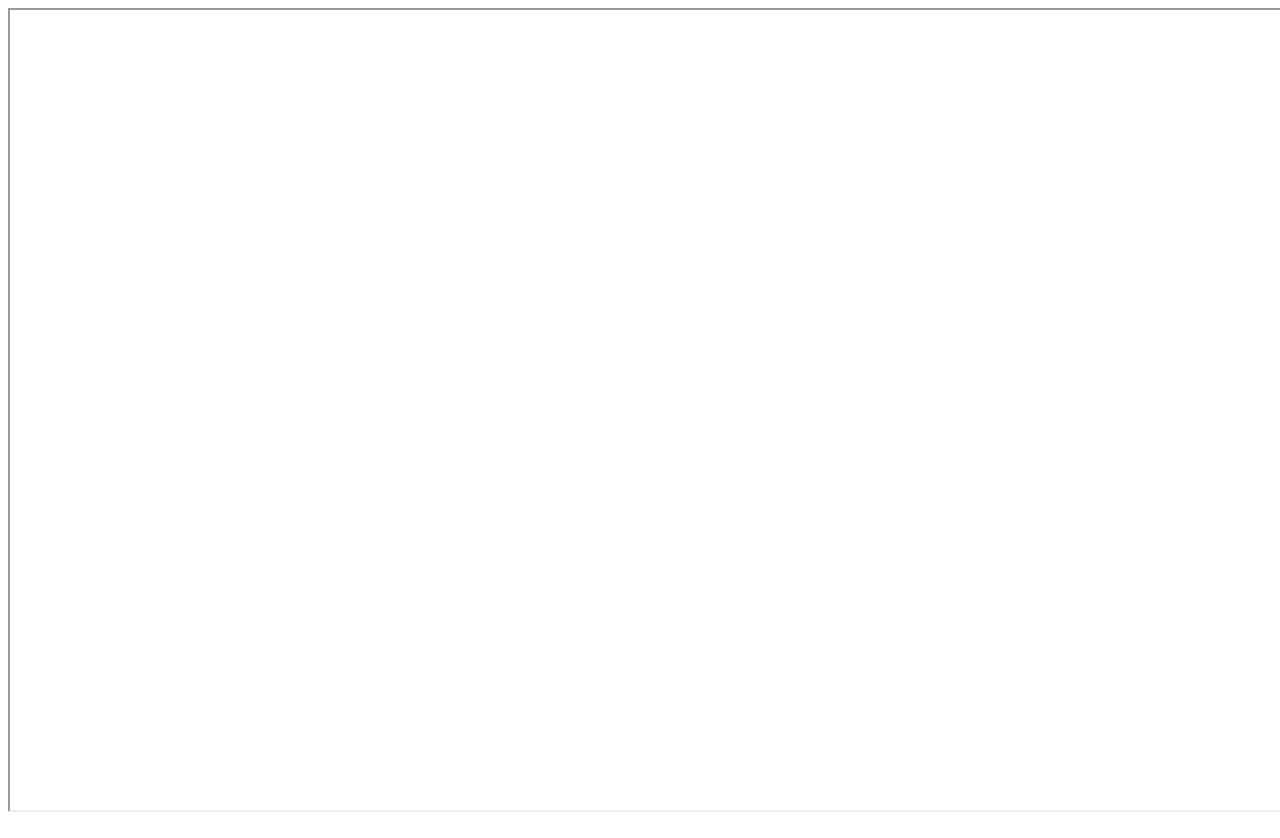
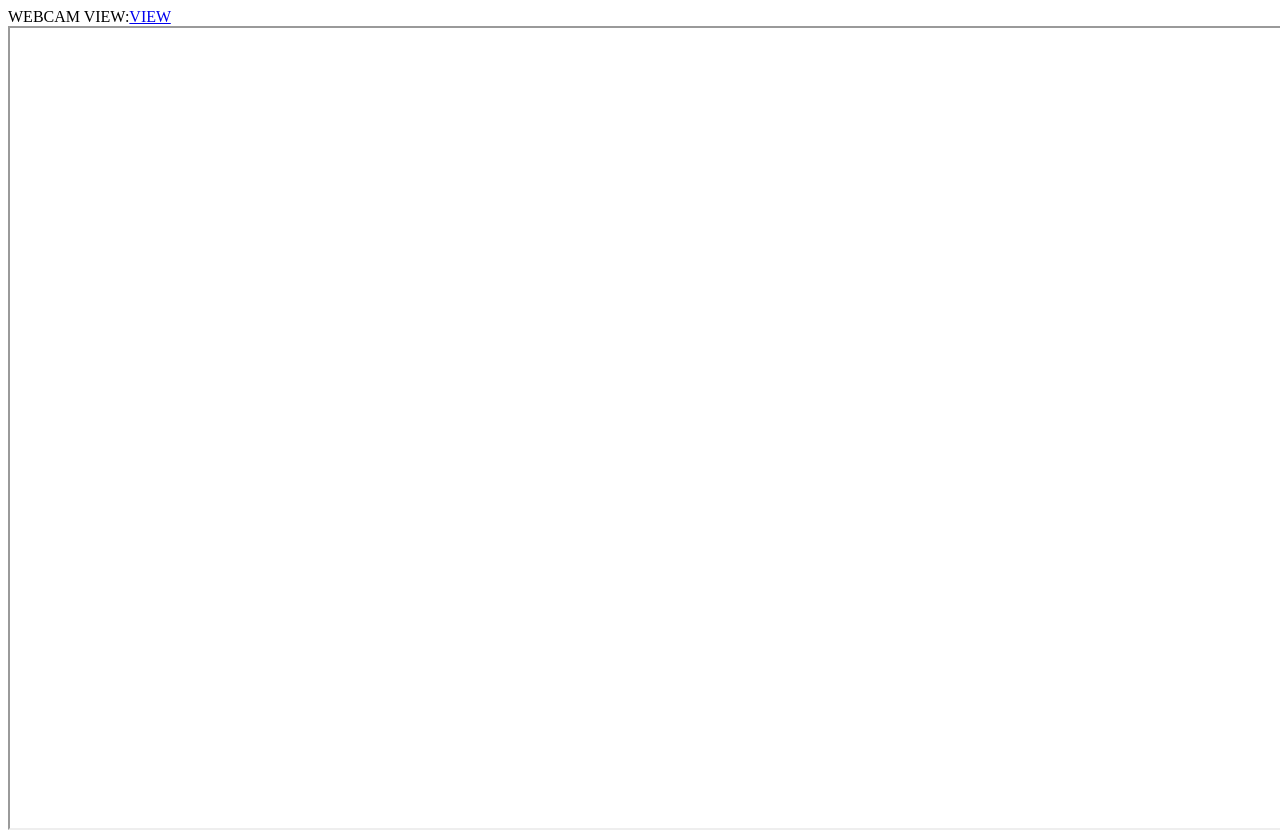
Before and after one commit to tgifriday/myipcam, a browser extension: page index.html in a window 1280 px wide. Drawn offline with Linux system fonts and the light colour scheme.

Commit message:
details...

```diff
--- a/index.html
+++ b/index.html
@@ -1,2 +1,3 @@
+WEBCAM VIEW:<a href="http://192.168.100.106:8888">VIEW</a>
 <iframe src="http://admin:wsxzaq12@192.168.100.106:8888/live.htm" width="1280" height="800">
 </iframe>
```
